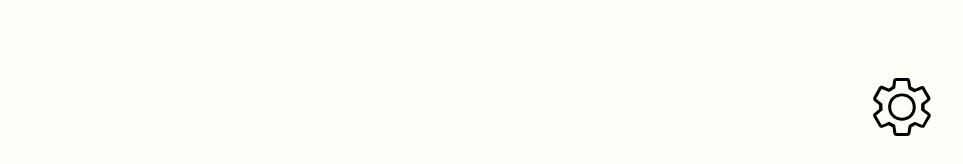
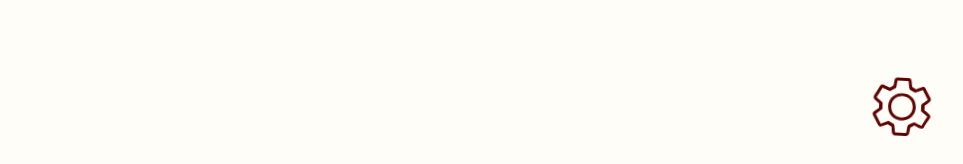
Before and after one commit to keyboardKnight700/Themed-Tic-Tac-Toe, a React (Vite) app: page / in a window 1280 px wide. Shown: the part 633-797 px from the top of the page, without its empty margins (314-1277 px from the left). Built offline with nearby package versions, Linux system fonts and the light colour scheme; a web font is replaced by a local one.

Commit message:
feat: animate the settings button /CLASSIC THEME

```diff
--- a/src/styles.css
+++ b/src/styles.css
@@ -149,6 +149,25 @@ header img {
   fill: transparent;
 }
 
+.settingsBtn {
+  fill: rgb(94, 4, 4);
+
+  animation: rotate 5s ease-in-out infinite;
+}
+
+@keyframes rotate {
+  0%,
+  100% {
+    transform: rotate(0deg);
+  }
+  25% {
+    transform: rotate(10deg);
+  }
+  75% {
+    transform: rotate(-10deg);
+  }
+}
+
 /* ====================================================== */
 /* =================== GAME SETTINGS ==================== */
 /* ======================================================*/
```
